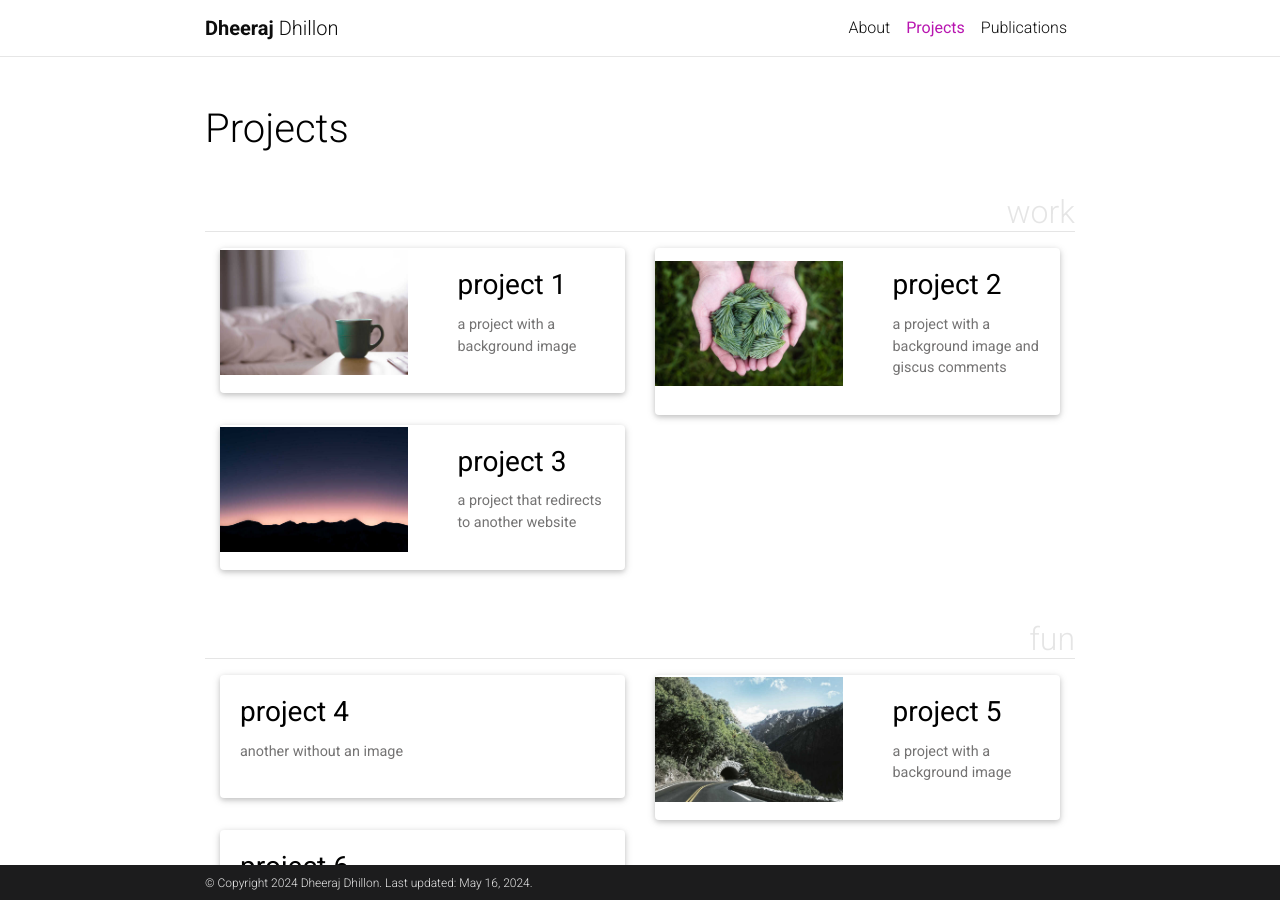
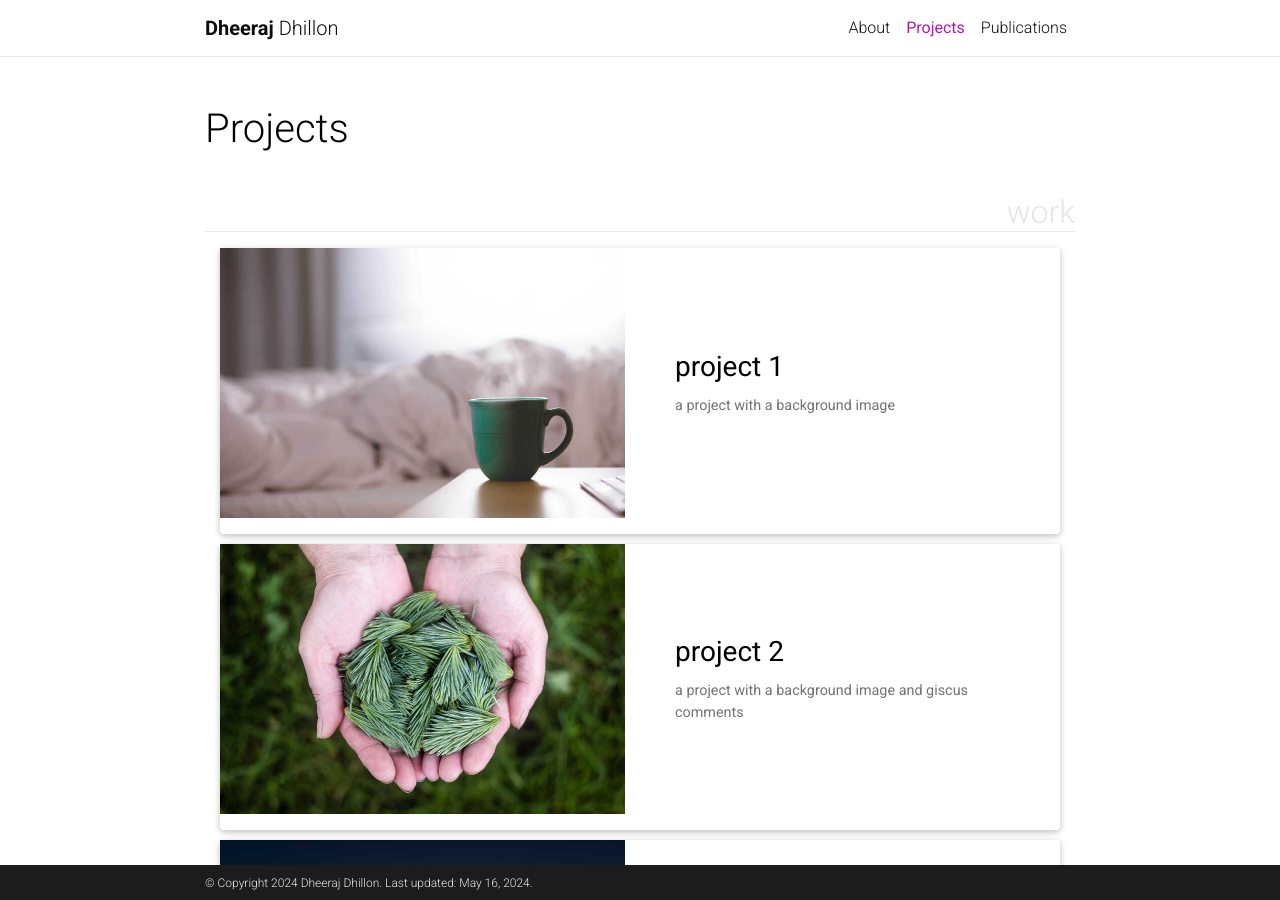
Before and after one commit to djdhillxn/djdhillxn.github.io, a Jekyll site: the page built from _pages/projects.md, in a window 1280 px wide and 900 px high. Built offline with Jekyll 4.4.1, drawn with Linux system fonts in a browser that asks for light colours; comment, search, counter and statistics services are not loaded; a style sheet for code colours, icons or effects is not loaded.

Commit message:
max one col

```diff
--- a/_pages/projects.md
+++ b/_pages/projects.md
@@ -20,7 +20,7 @@
   <!-- Generate cards for each project -->
   {% if page.horizontal -%}
   <div class="container">
-    <div class="row row-cols-2">
+    <div class="row row-cols-1">
     {%- for project in sorted_projects -%}
       {% include projects_horizontal.html %}
     {%- endfor %}
@@ -41,7 +41,7 @@
   <!-- Generate cards for each project -->
   {% if page.horizontal -%}
   <div class="container">
-    <div class="row row-cols-2">
+    <div class="row row-cols-1">
     {%- for project in sorted_projects -%}
       {% include projects_horizontal.html %}
     {%- endfor %}
```
